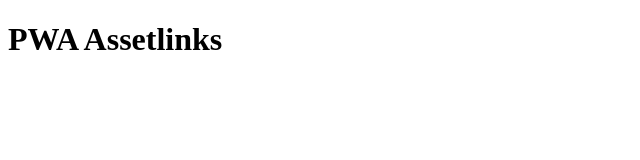
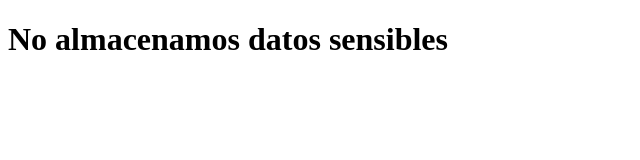
Before and after one commit to tico-es-id/pwa-assetlinks, a plain HTML site: page index.html in a window 1280 px wide. Shown: the whole page, without its empty margins (0-640 px from the left). Drawn offline with Linux system fonts and the light colour scheme.

Commit message:
Update index.html

```diff
--- a/index.html
+++ b/index.html
@@ -1,9 +1,9 @@
 <!DOCTYPE html>
 <html>
 <head>
-    <title>PWA Assetlinks</title>
+    <title>IDApp</title>
 </head>
 <body>
-    <h1>PWA Assetlinks</h1>
+    <h1>No almacenamos datos sensibles</h1>
 </body>
 </html>
```
